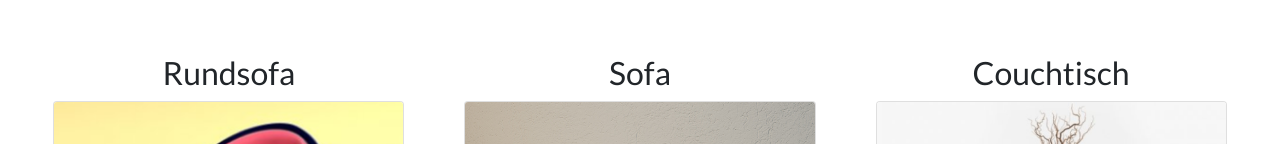
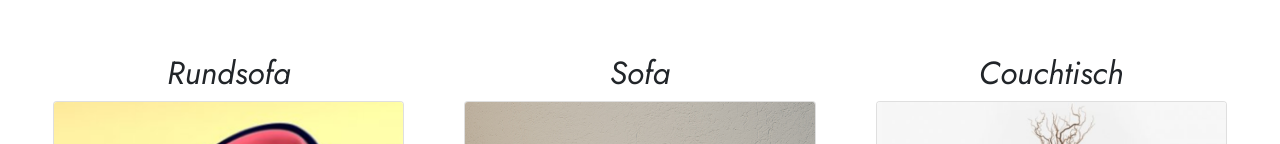
Before and after one commit to CrystalPeak1818/test, a plain HTML site: page index.html in a window 1280 px wide. Shown: the part 1932-2076 px from the top of the page. Drawn offline with nearby package versions, Linux system fonts and the light colour scheme.

Commit message:
Update style.css

```diff
--- a/css/style.css
+++ b/css/style.css
@@ -49,7 +49,7 @@ h1 {
 h2 {
    text-align: center !important;
    margin-bottom: 1 rem !important;
-   font-family: 'Lato', sans-serif;
+   font-family: 'Jost', sans-serif;
 }
 
 h5 {
```
